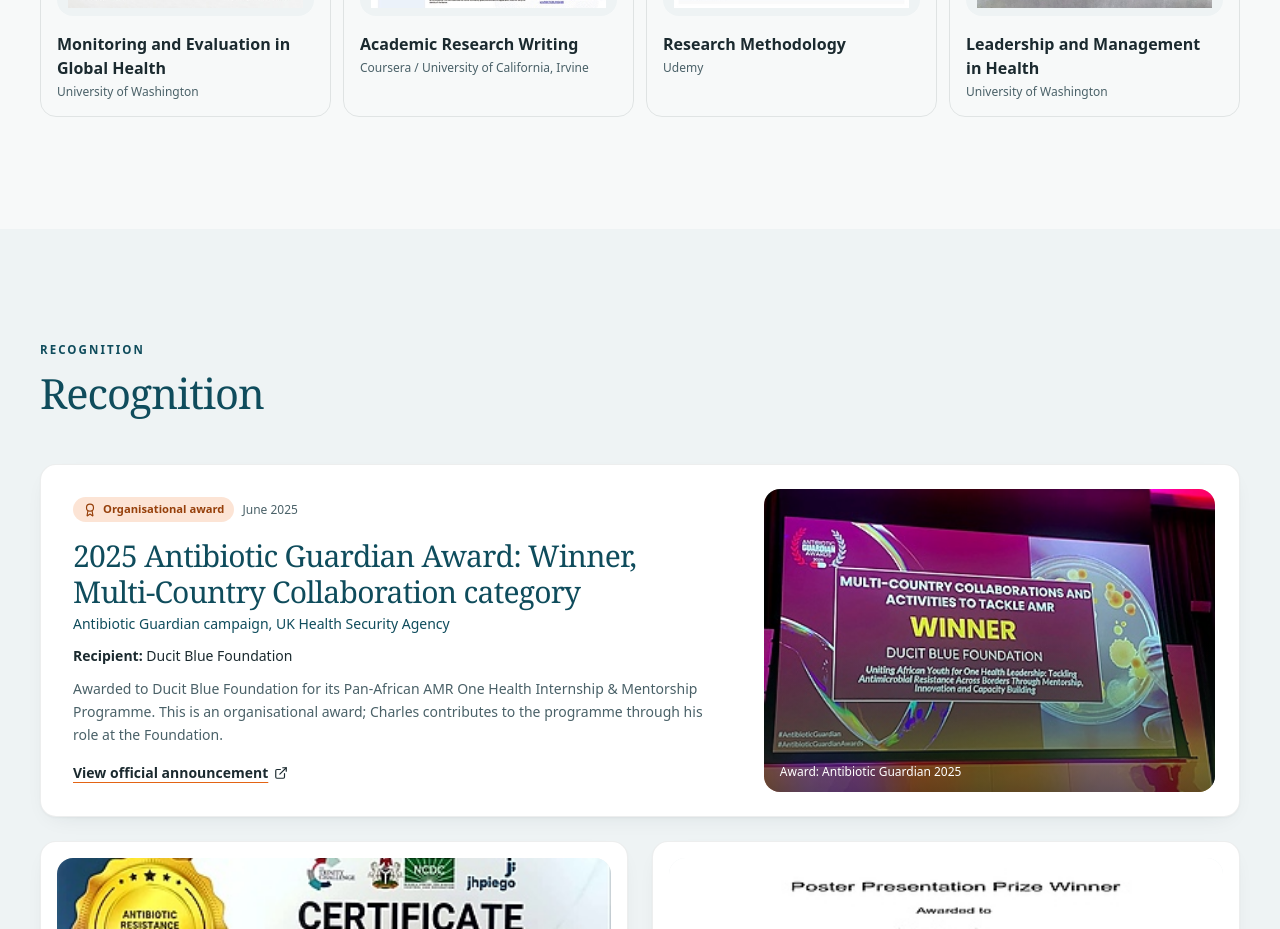
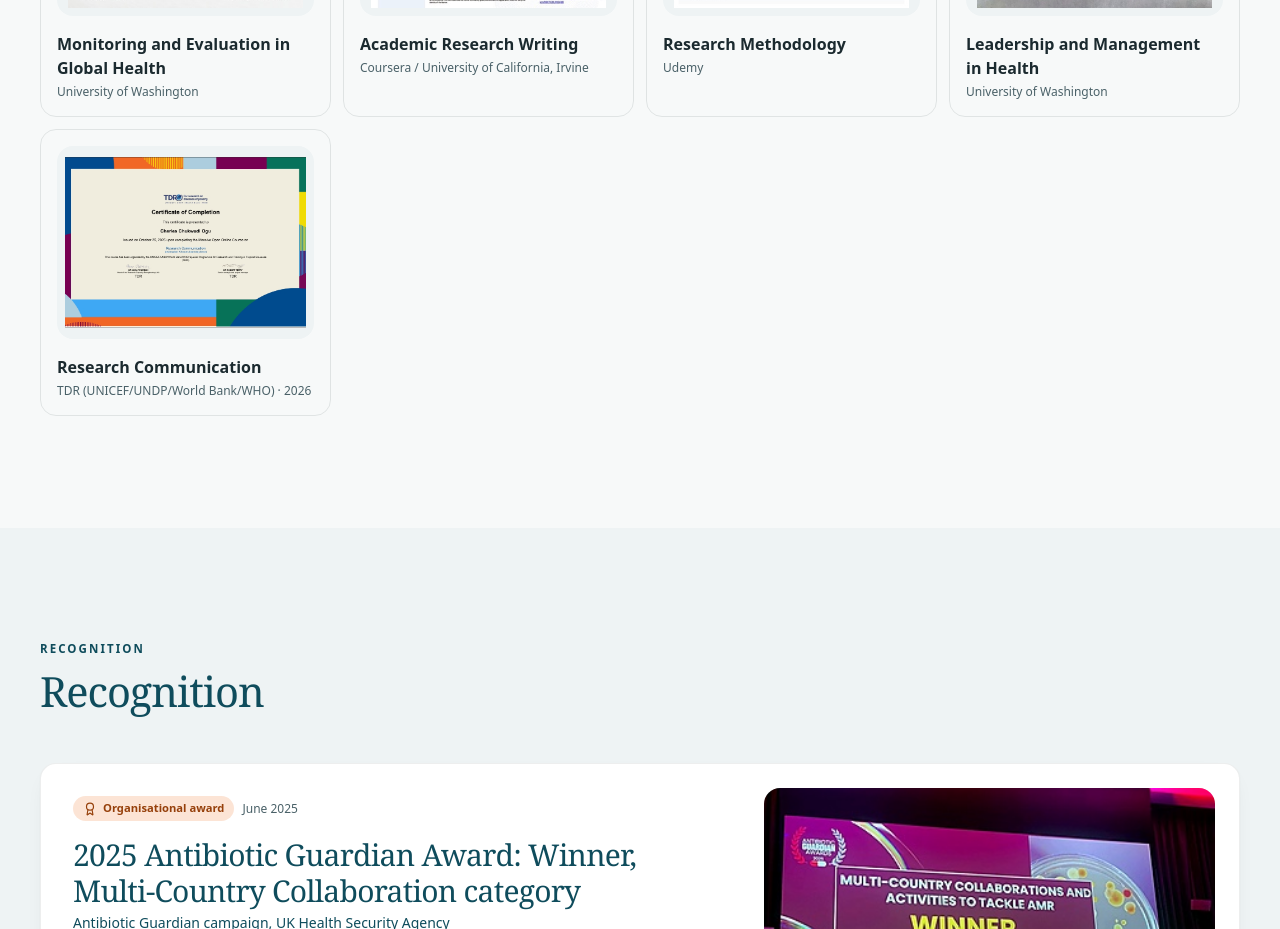
Before and after one commit to Pxavier263/charles-portfolio, a Next.js app: page /about in a window 1280 px wide. Shown: the part 5320-6249 px from the top of the page. Built offline with nearby package versions, Linux system fonts and the light colour scheme; no server answers.

Commit message:
TDR certification

```diff
--- a/data/education.ts
+++ b/data/education.ts
@@ -95,4 +95,12 @@ export const certifications: Certification[] = [
     image: { alt: "Certificate image", caption: "Certificate image", src: "/images/certificates/cert-8.jpg" },
     enabled: true,
   },
+  {
+    id: "tdr-research-communication",
+    name: "Research Communication",
+    issuer: "TDR (UNICEF/UNDP/World Bank/WHO)",
+    year: "2026",
+    image: { alt: "TDR Research Communication certificate of completion", caption: "Certificate image", src: "/images/certificates/tdr-research-communication.jpg" },
+    enabled: true,
+  },
 ];
```
Also changed, not shown: public/images/certificates/tdr-research-communication.jpg (added).
